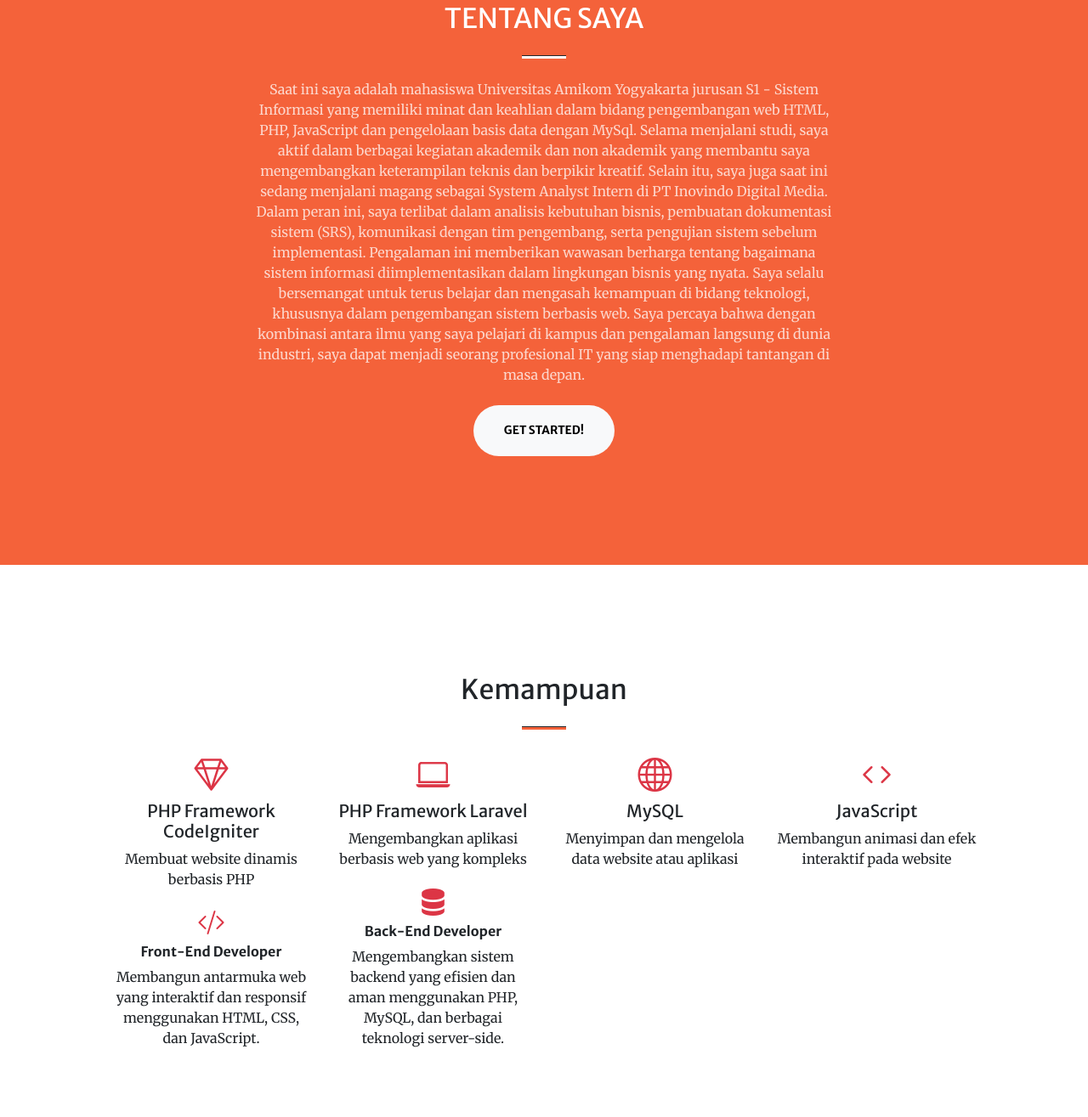
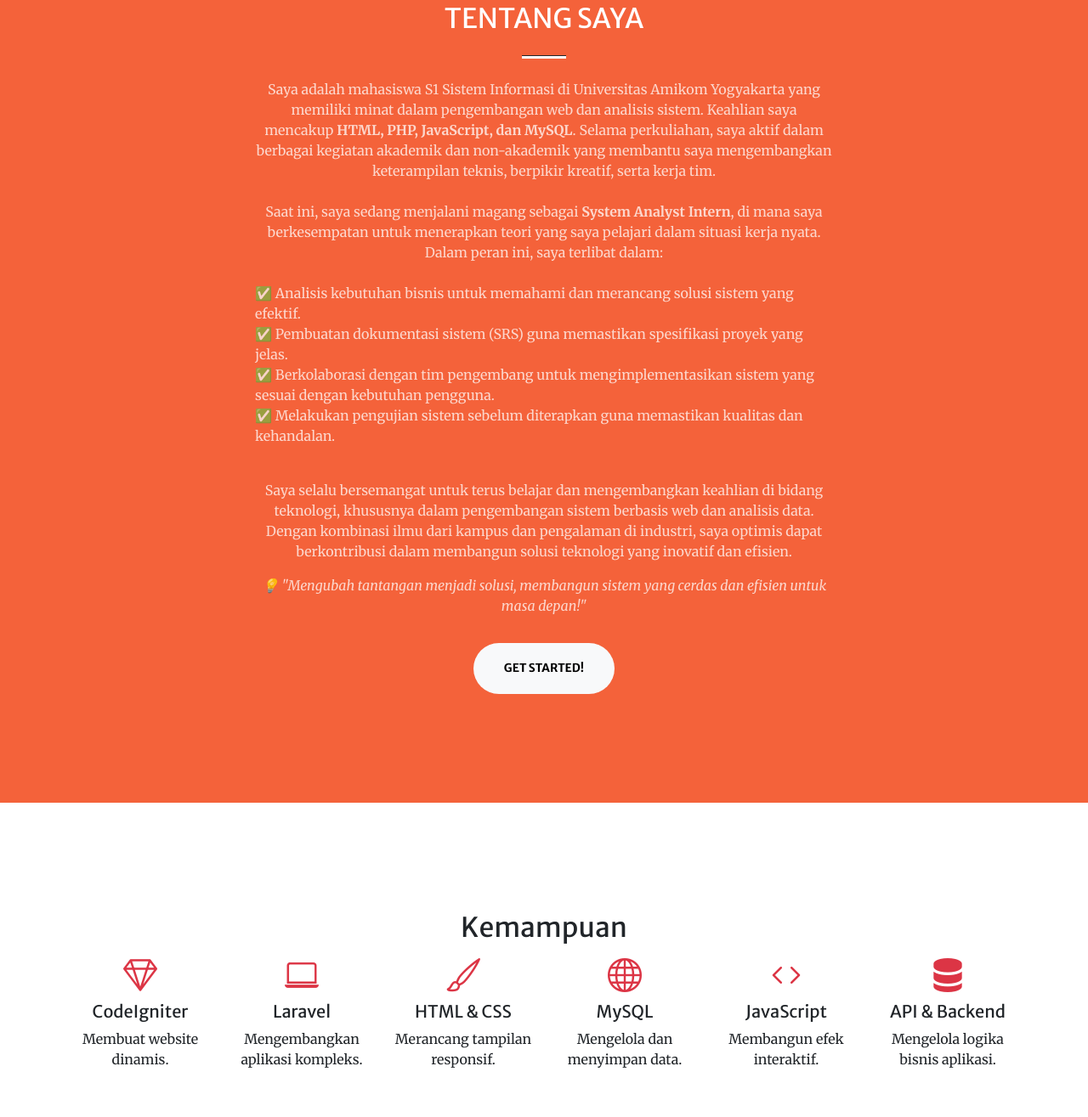
Before and after one commit to Difrana11/CV-WEB, a plain HTML site: page index.html in a window 1280 px wide. Shown: the part 925-2240 px from the top of the page at 85% size. Drawn offline with nearby package versions, Linux system fonts and the light colour scheme.

Commit message:
memperbaiki tampilan

```diff
--- a/index.html
+++ b/index.html
@@ -38,19 +38,25 @@
         </nav>
         <!-- Masthead-->
         <header class="masthead">
-            <div class="container px-4 px-lg-5 h-100">
-                <div class="row gx-4 gx-lg-5 h-100 align-items-center justify-content-center text-center">
-                    <div class="col-lg-8 align-self-end">
-                        <h1 class="text-white font-weight-bold">MUHAMMAD TAURA DIFRANA YUDHA</h1>
-                        <hr class="divider" />
+            <div class="container">
+                <div class="row align-items-center justify-content-center text-center text-lg-start">
+                    <!-- Bagian Foto -->
+                    <div class="col-lg-4 col-md-6 mb-4">
+                        <img src="assets\img\Foto Sma.jpg" alt="Muhammad Taura Difrana Yudha" class="img-fluid rounded-circle shadow-lg" width="250">
                     </div>
-                    <div class="col-lg-8 align-self-baseline">
-                        <p class="text-white-75 mb-5">SYSTEM ANALYST | Sistem yang Cerdas Dimulai dari Analisis yang Tepat.</p>
+
+                    <!-- Bagian Teks -->
+                    <div class="col-lg-6">
+                        <h1 class="text-white font-weight-bold mb-3">MUHAMMAD TAURA DIFRANA YUDHA</h1>
+                        <hr class="divider">
+                        <p class="text-white-75 mb-4">SYSTEM ANALYST | Sistem yang Cerdas Dimulai dari Analisis yang Tepat.</p>
                         <a class="btn btn-primary btn-xl" href="#about">Kenal lebih dalam</a>
                     </div>
                 </div>
             </div>
+
         </header>
+
         <!-- About-->
         <section class="page-section bg-primary" id="about">
             <div class="container px-4 px-lg-5">
@@ -58,67 +64,53 @@
                     <div class="col-lg-8 text-center">
                         <h2 class="text-white mt-0">TENTANG SAYA</h2>
                         <hr class="divider divider-light" />
-                        <p class="text-white-75 mb-4">Saat ini saya adalah mahasiswa Universitas Amikom Yogyakarta jurusan  S1 - Sistem Informasi
-                            yang memiliki minat dan keahlian dalam bidang pengembangan web HTML, PHP,
-                            JavaScript dan pengelolaan basis data dengan MySql. Selama menjalani studi, saya
-                            aktif dalam berbagai kegiatan akademik dan non akademik yang membantu saya
-                            mengembangkan keterampilan teknis dan berpikir kreatif.
-                            Selain itu, saya juga saat ini sedang menjalani magang sebagai System Analyst Intern di PT Inovindo Digital Media. Dalam peran ini,
-                            saya terlibat dalam analisis kebutuhan bisnis, pembuatan dokumentasi sistem (SRS), komunikasi dengan tim pengembang, serta pengujian
-                            sistem sebelum implementasi. Pengalaman ini memberikan wawasan berharga tentang bagaimana sistem informasi diimplementasikan dalam lingkungan bisnis yang nyata.
-                            Saya selalu bersemangat untuk terus belajar dan mengasah kemampuan di bidang teknologi, khususnya dalam pengembangan sistem berbasis web. Saya percaya bahwa dengan kombinasi antara
-                            ilmu yang saya pelajari di kampus dan pengalaman langsung di dunia industri, saya dapat menjadi seorang profesional IT yang siap menghadapi tantangan di masa depan.</p>
-                        <a class="btn btn-light btn-xl" href="#services">Get Started!</a>
+                        <p class="text-white-75 mb-4">
+                            Saya adalah mahasiswa S1 Sistem Informasi di Universitas Amikom Yogyakarta yang memiliki minat dalam pengembangan web dan analisis sistem. Keahlian saya mencakup <strong>HTML, PHP, JavaScript, dan MySQL</strong>. Selama perkuliahan, saya aktif dalam berbagai kegiatan akademik dan non-akademik yang membantu saya mengembangkan keterampilan teknis, berpikir kreatif, serta kerja tim.
+                        </p>
+
+                        <p class="text-white-75 mb-4">
+                            Saat ini, saya sedang menjalani magang sebagai <strong>System Analyst Intern</strong>, di mana saya berkesempatan untuk menerapkan teori yang saya pelajari dalam situasi kerja nyata. Dalam peran ini, saya terlibat dalam:
+                        </p>
+
+                        <!-- List Poin dibuat vertikal -->
+                        <ul class="text-white-75 text-start list-unstyled d-inline-block">
+                            <li>✅ Analisis kebutuhan bisnis untuk memahami dan merancang solusi sistem yang efektif.</li>
+                            <li>✅ Pembuatan dokumentasi sistem (SRS) guna memastikan spesifikasi proyek yang jelas.</li>
+                            <li>✅ Berkolaborasi dengan tim pengembang untuk mengimplementasikan sistem yang sesuai dengan kebutuhan pengguna.</li>
+                            <li>✅ Melakukan pengujian sistem sebelum diterapkan guna memastikan kualitas dan kehandalan.</li>
+                        </ul>
+
+                        <p class="text-white-75 mt-4">
+                            Saya selalu bersemangat untuk terus belajar dan mengembangkan keahlian di bidang teknologi, khususnya dalam pengembangan sistem berbasis web dan analisis data. Dengan kombinasi ilmu dari kampus dan pengalaman di industri, saya optimis dapat berkontribusi dalam membangun solusi teknologi yang inovatif dan efisien.
+                        </p>
+
+                        <p class="text-white-75 fst-italic">💡 "Mengubah tantangan menjadi solusi, membangun sistem yang cerdas dan efisien untuk masa depan!"</p>
+
+                        <a class="btn btn-light btn-xl mt-3" href="#services">Get Started!</a>
                     </div>
                 </div>
             </div>
         </section>
+
         <!-- Services-->
         <!-- Services-->
         <section class="page-section" id="services">
-            <div class="container px-4 px-lg-5">
-                <h2 class="text-center mt-0">Kemampuan</h2>
-                <hr class="divider" />
-                <div class="container text-center">
-                    <div class="row">
-                        <!-- PHP Framework CodeIgniter -->
-                        <div class="col-md-3">
-                            <i class="bi-gem fs-1 text-danger"></i>
-                            <h5>PHP Framework CodeIgniter</h5>
-                            <p>Membuat website dinamis berbasis PHP</p>
-                            <div class="description-box">
-                                <i class="bi-code-slash fs-2 text-danger"></i>
-                                <h6><strong>Front-End Developer</strong></h6>
-                                <p>Membangun antarmuka web yang interaktif dan responsif menggunakan HTML, CSS, dan JavaScript.</p>
-                            </div>
-                        </div>
-                    <!-- PHP Framework Laravel -->
-                    <div class="col-md-3">
-                        <i class="bi-laptop fs-1 text-danger"></i>
-                        <h5>PHP Framework Laravel</h5>
-                        <p>Mengembangkan aplikasi berbasis web yang kompleks</p>
-                        <div class="description-box">
-                            <i class="bi-server fs-2 text-danger"></i>
-                            <h6><strong>Back-End Developer</strong></h6>
-                            <p>Mengembangkan sistem backend yang efisien dan aman menggunakan PHP, MySQL, dan berbagai teknologi server-side.</p>
-                        </div>
-                    </div>
+            <div class="container text-center">
+                <h2 class="mt-0">Kemampuan</h2>
+                <div class="row">
+                    <!-- Baris 1: Front-End -->
+                    <div class="col-md-2"><i class="bi-gem fs-1 text-danger"></i><h5>CodeIgniter</h5><p>Membuat website dinamis.</p></div>
+                    <div class="col-md-2"><i class="bi-laptop fs-1 text-danger"></i><h5>Laravel</h5><p>Mengembangkan aplikasi kompleks.</p></div>
+                    <div class="col-md-2"><i class="bi-brush fs-1 text-danger"></i><h5>HTML & CSS</h5><p>Merancang tampilan responsif.</p></div>
 
-        <!-- MySQL -->
-        <div class="col-md-3">
-            <i class="bi-globe fs-1 text-danger"></i>
-            <h5>MySQL</h5>
-            <p>Menyimpan dan mengelola data website atau aplikasi</p>
-        </div>
+                    <!-- Baris 2: Back-End -->
+                    <div class="col-md-2"><i class="bi-globe fs-1 text-danger"></i><h5>MySQL</h5><p>Mengelola dan menyimpan data.</p></div>
+                    <div class="col-md-2"><i class="bi-code fs-1 text-danger"></i><h5>JavaScript</h5><p>Membangun efek interaktif.</p></div>
+                    <div class="col-md-2"><i class="bi-server fs-1 text-danger"></i><h5>API & Backend</h5><p>Mengelola logika bisnis aplikasi.</p></div>
+                </div>
+            </div>
+        </section>
 
-        <!-- JavaScript -->
-        <div class="col-md-3">
-            <i class="bi-code fs-1 text-danger"></i>
-            <h5>JavaScript</h5>
-            <p>Membangun animasi dan efek interaktif pada website</p>
-        </div>
-    </div>
-</div>
                 </div>
             </div>
         </section>
@@ -271,7 +263,8 @@
                         <p class="lead mb-0">
                             PT Inovindo digital Media
                             <br />
-                            Bandung | 2025
+                            JL.Batusari Komplek Buana Citra Ciwastra No.D-3,
+                            Buah batu, Kec.Bojongsoang, Kabupaten Bandung, Jawa Barat 40287
                         </p>
                     </div>
                     <!-- Footer Social Icons-->
```
Also changed, not shown: assets/img/Foto Sma.jpg (added).
